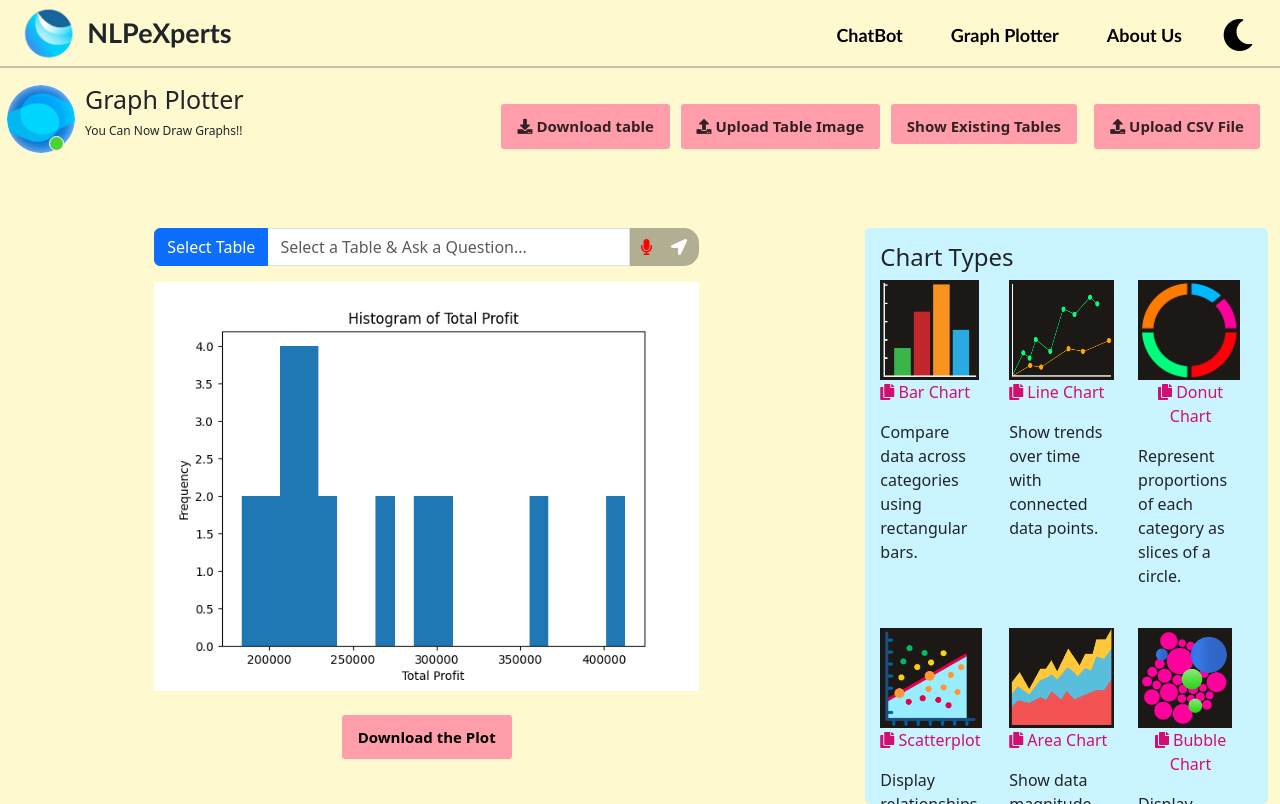
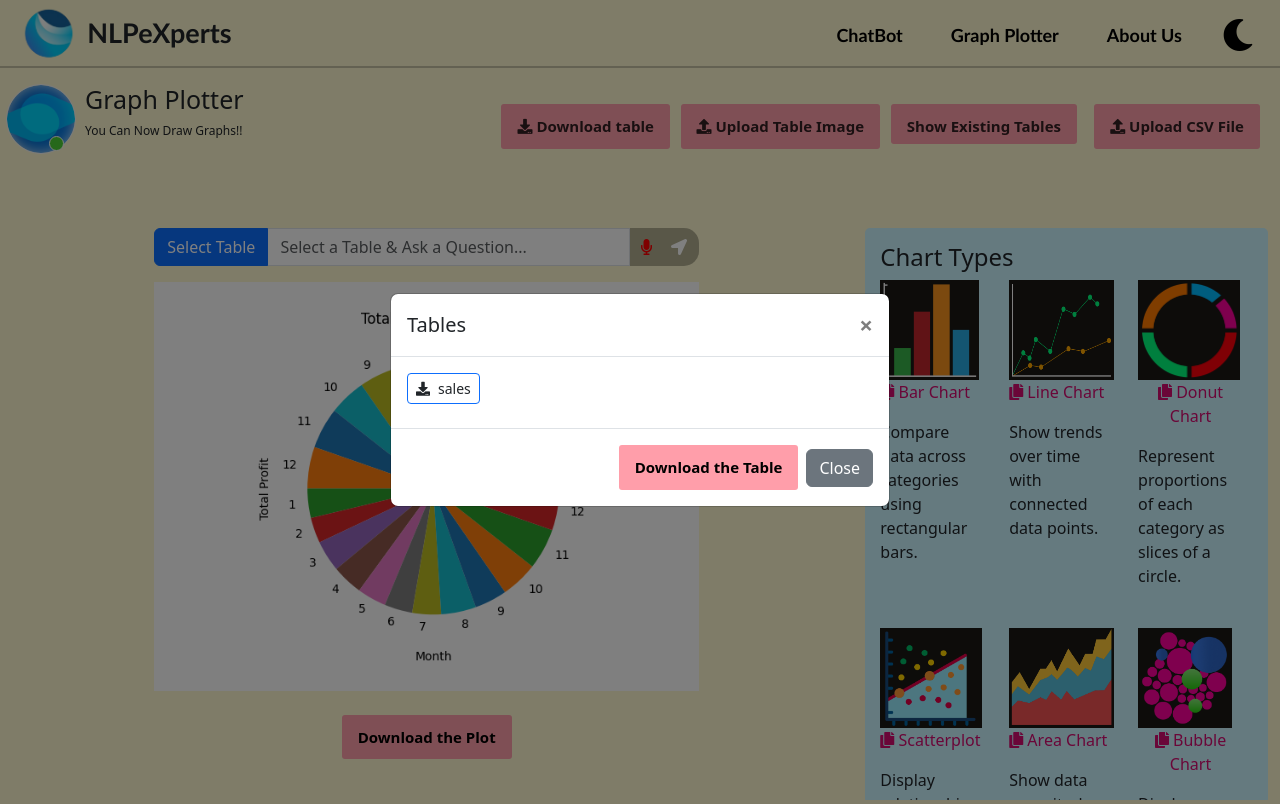
Before and after one commit to Shashankss1205/TabuleX, a Flask app: page /graphs in a window 1280 px wide, after a click on "Download table". Run offline with Flask 3, Linux system fonts and the light colour scheme; parts of the project's set-up code (start-up, migrations or seed data) failed here and were passed over; some libraries are stand-ins or nearby versions.

Commit message:
Made corrections

```diff
--- a/app.py
+++ b/app.py
@@ -14,7 +14,6 @@
 # load_dotenv()
 # GOOGLE_API_KEY = os.getenv('GOOGLE_API_KEY')
 # Load google api key
-
 app = Flask(__name__)
 CORS(app)
 db_name = "mydatabase.db"
--- a/templates/graphy.html
+++ b/templates/graphy.html
@@ -21,6 +21,7 @@
     />
     <script src="https://cdn.jsdelivr.net/npm/bootstrap@5.0.2/dist/js/bootstrap.min.js"></script>
     <title>NLPeXpert's Chatbot</title>
+    <link rel="icon" type="image/x-icon" href="../static/logo.png">
     <link
       rel="stylesheet"
       href="https://use.fontawesome.com/releases/v5.5.0/css/all.css"
@@ -159,6 +160,49 @@
                 style="display: none"
               />
             </button>
+            <div
+              class="modal fade"
+              id="list_modal"
+              tabindex="-1"
+              aria-labelledby="tableModalLabel"
+              aria-hidden="true"
+            >
+              <div class="modal-dialog modal-dialog-centered">
+                <div class="modal-content">
+                  <div class="modal-header">
+                    <h5 class="modal-title" id="tableModalLabel">Tables</h5>
+
+                    <button
+                      type="button"
+                      class="close"
+                      data-dismiss="modal"
+                      aria-label="Close"
+                    >
+                      <span aria-hidden="true">&times;</span>
+                    </button>
+                  </div>
+                  <div class="modal-body">
+                    <div id="Dtable_modal_body">
+                      <!-- Dynamic list items will be appended here -->
+                    </div>
+                  </div>
+                  <div class="modal-footer">
+                    <button type="button" class="btn btn-danger" style=" font-weight: bold">
+                      <a href="{{ url_for('Download_CSV') }}" style="color: black;text-decoration: none; ">
+                        Download the Table</a
+                      >
+                    </button>
+                    <button
+                      type="button"
+                      class="btn btn-secondary"
+                      data-dismiss="modal"
+                    >
+                      Close
+                    </button>
+                  </div>
+                </div>
+              </div>
+          </div>
           </div>
         </div>
       </div>
```
Also changed, not shown: dynamic_script.py (+9 -10 lines), templates/index.html (+8 -4 lines), static/graph.png.
